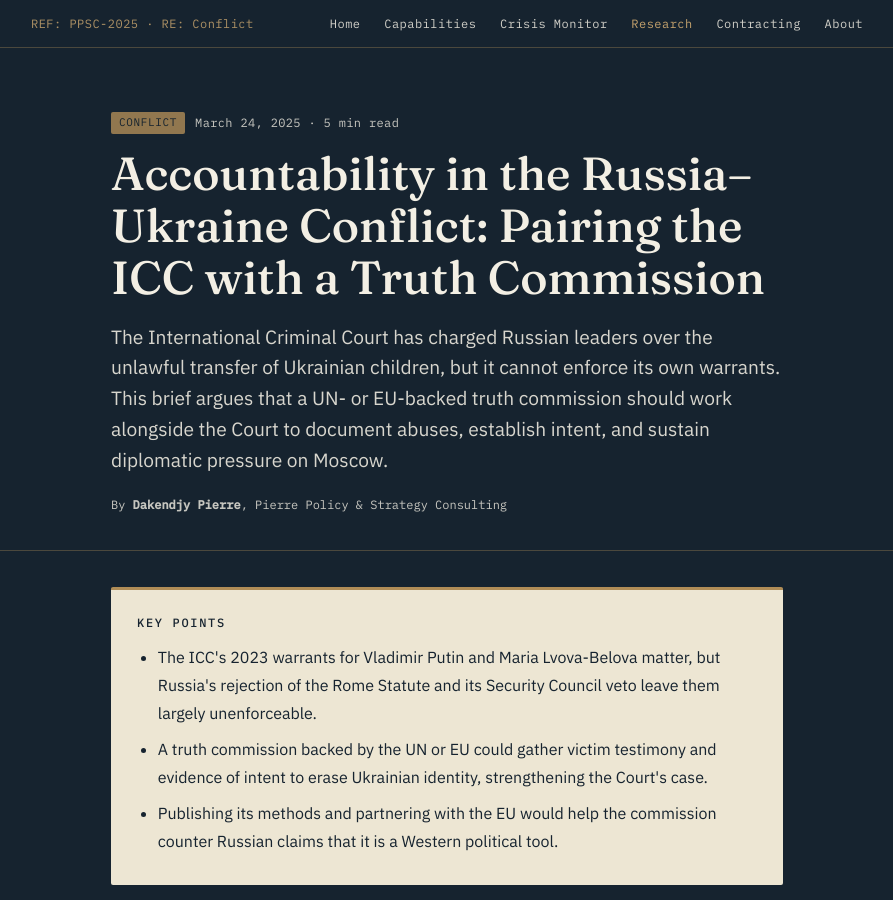
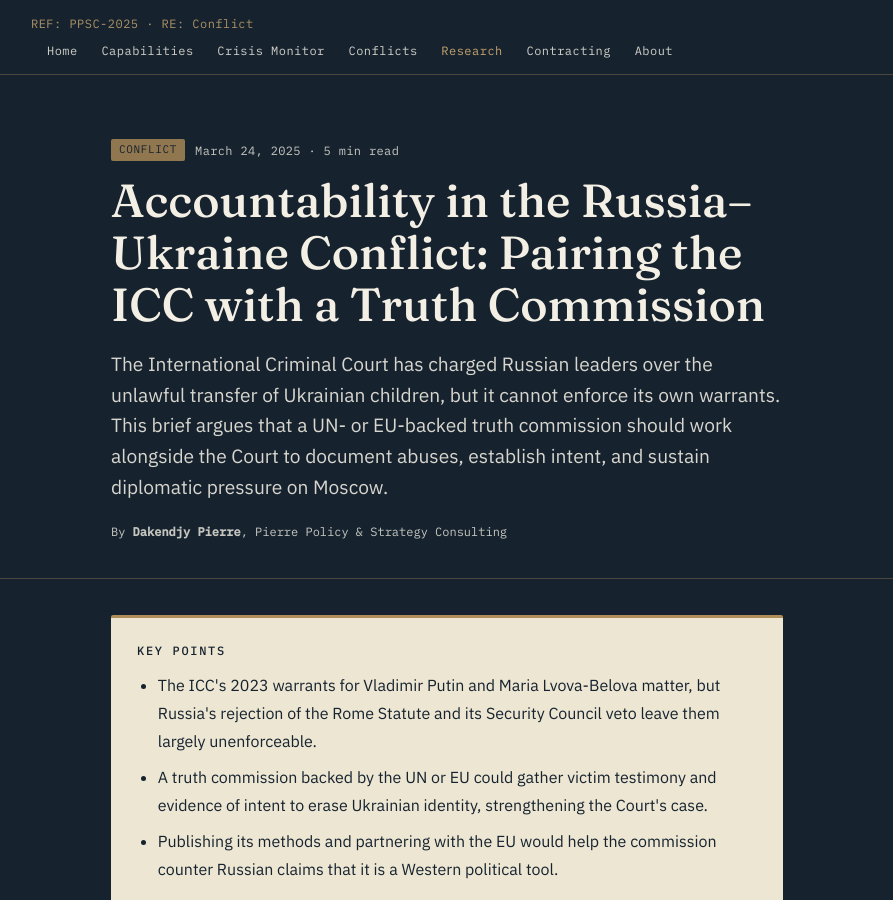
Before and after one commit to Dakpi11/pierrepolicy-website, a Jekyll site: the page built from _posts/2026-10-05-accountability-in-the-russia-ukraine-conflict.md, in a window 1280 px wide and 900 px high. Shown: the whole window, without its empty margins (193-1086 px from the left). Built offline with Jekyll 4.4.1, drawn with Linux system fonts in a browser that asks for light colours.

Commit message:
Add files via upload

```diff
--- a/_layouts/article.html
+++ b/_layouts/article.html
@@ -28,6 +28,7 @@
         <a href="{{ '/index.html' | relative_url }}">Home</a>
         <a href="{{ '/index.html#capabilities' | relative_url }}">Capabilities</a>
         <a href="{{ '/crisis-monitor.html' | relative_url }}">Crisis Monitor</a>
+        <a href=\"{{ '/conflicts.html' | relative_url }}\">Conflicts</a>
         <a href="{{ '/papers.html' | relative_url }}" aria-current="page">Research</a>
         <a href="{{ '/contracting.html' | relative_url }}">Contracting</a>
         <a href="{{ '/about.html' | relative_url }}">About</a>
```
